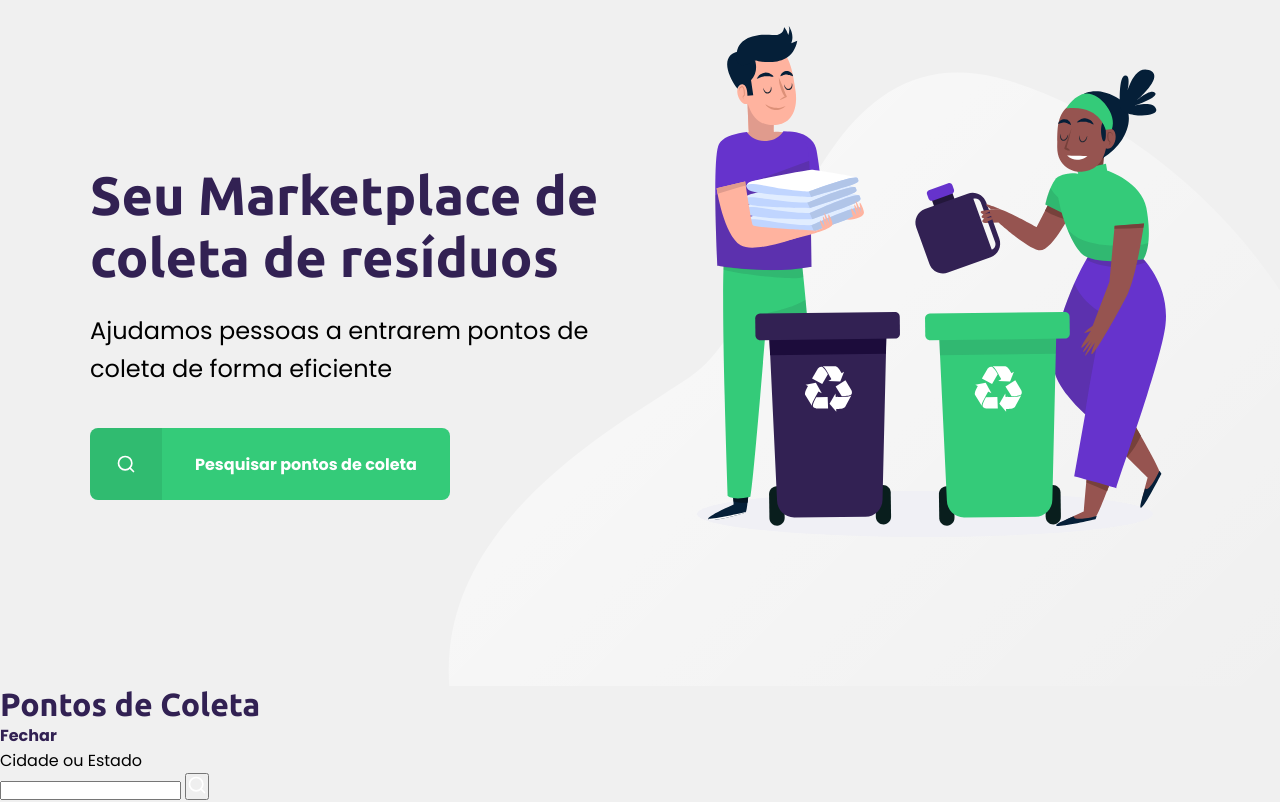
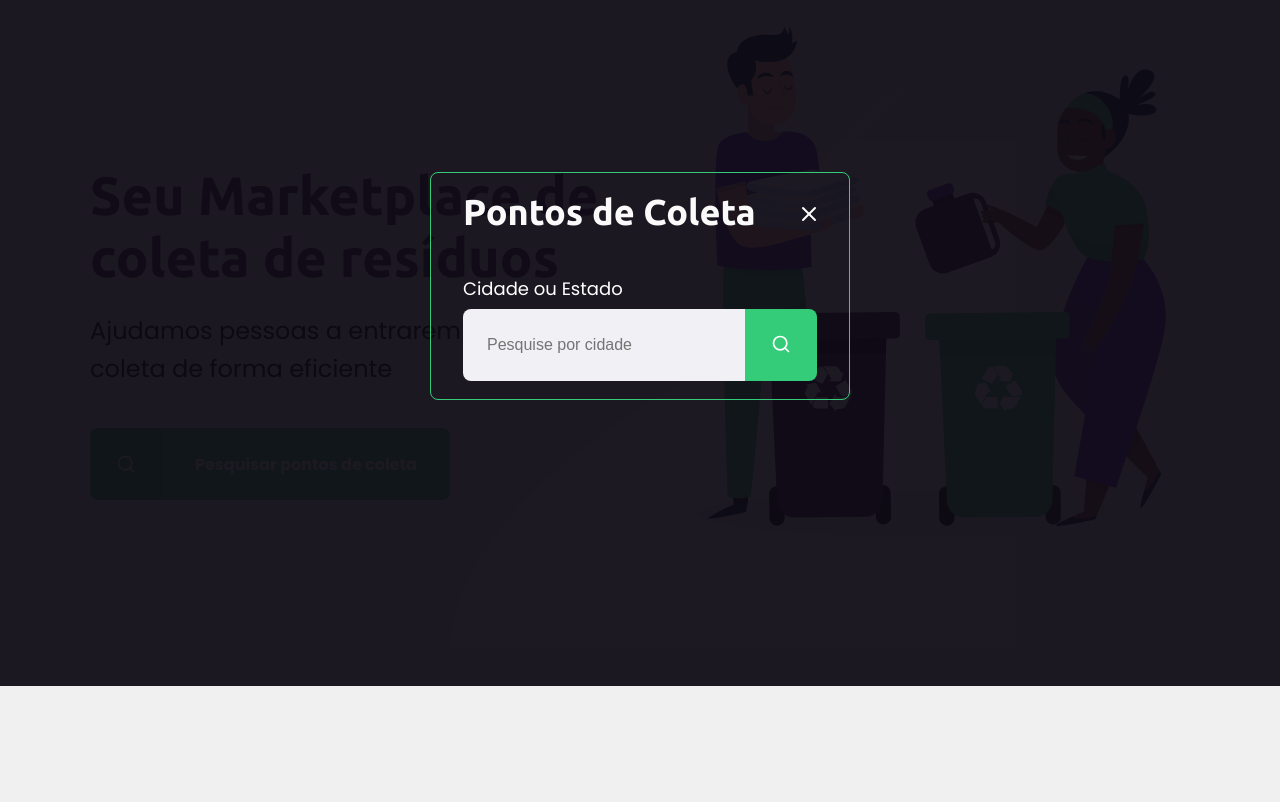
Before and after one commit to Luuan11/ecoleta, a plain HTML site: page index.html in a window 1280 px wide. Both pictures are taken after a click on the link "Pesquisar pontos de coleta". Shown: the part 114-916 px from the top of the page. After the commit the page ends 800 px from the top, so only its background shows below. Drawn offline with Linux system fonts and the light colour scheme.

Commit message:
:sparkles: reconfigurated the index

```diff
--- a/index.html
+++ b/index.html
@@ -9,6 +9,9 @@
     <link rel="stylesheet" href="assets/css/style.css">
     <link rel="stylesheet" href="assets/css/home.css">
     <link rel="stylesheet" href="assets/css/responsive.css">
+
+    <!-- modal -->
+    <link rel="stylesheet" href="assets/css/modal.css">
 </head>
 <body>
     <div id="bg-home-page">
@@ -28,7 +31,7 @@
         </div>
     </div>
 
-    <div id="modal">
+    <div id="modal" class="hide">
         <div class="content">
             <div class="header">
                 <h1>Pontos de Coleta</h1>
@@ -36,16 +39,21 @@
             </div>
 
             <form action="">
-                <label for="search"> Cidade ou Estado
+                <label for="search" > Cidade ou Estado </label>
                     <div class="search field">
-                        <input type="text" name="search">
+                        <input
+                        type="text"
+                        name="search"
+                        placeholder="Pesquise por cidade"
+                        >
                         <button>
                             <img src="assets/icons/search.svg" alt="icone de buscar">
                         </button>
                     </div>
-                </label>
             </form>
         </div>
     </div>
+
+    <script src="assets/js/index.js"></script>
 </body>
 </html>
```
